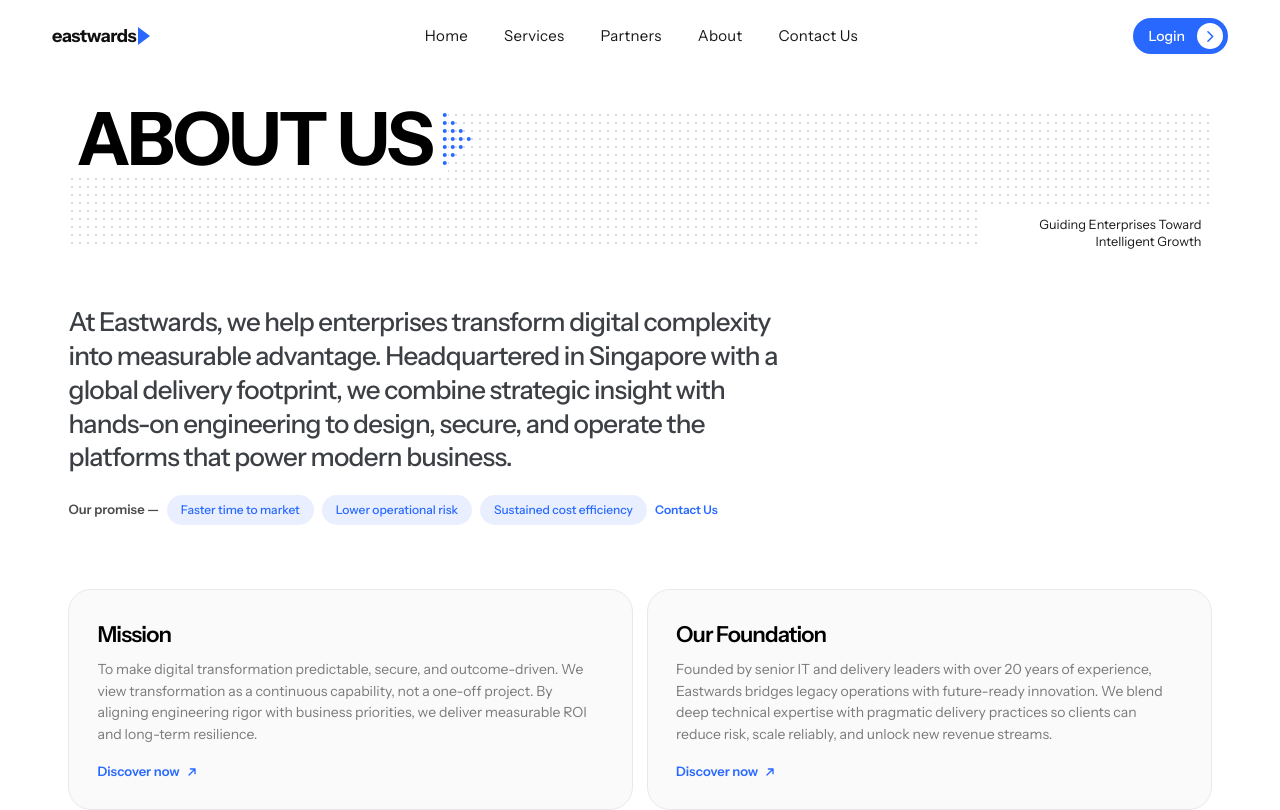
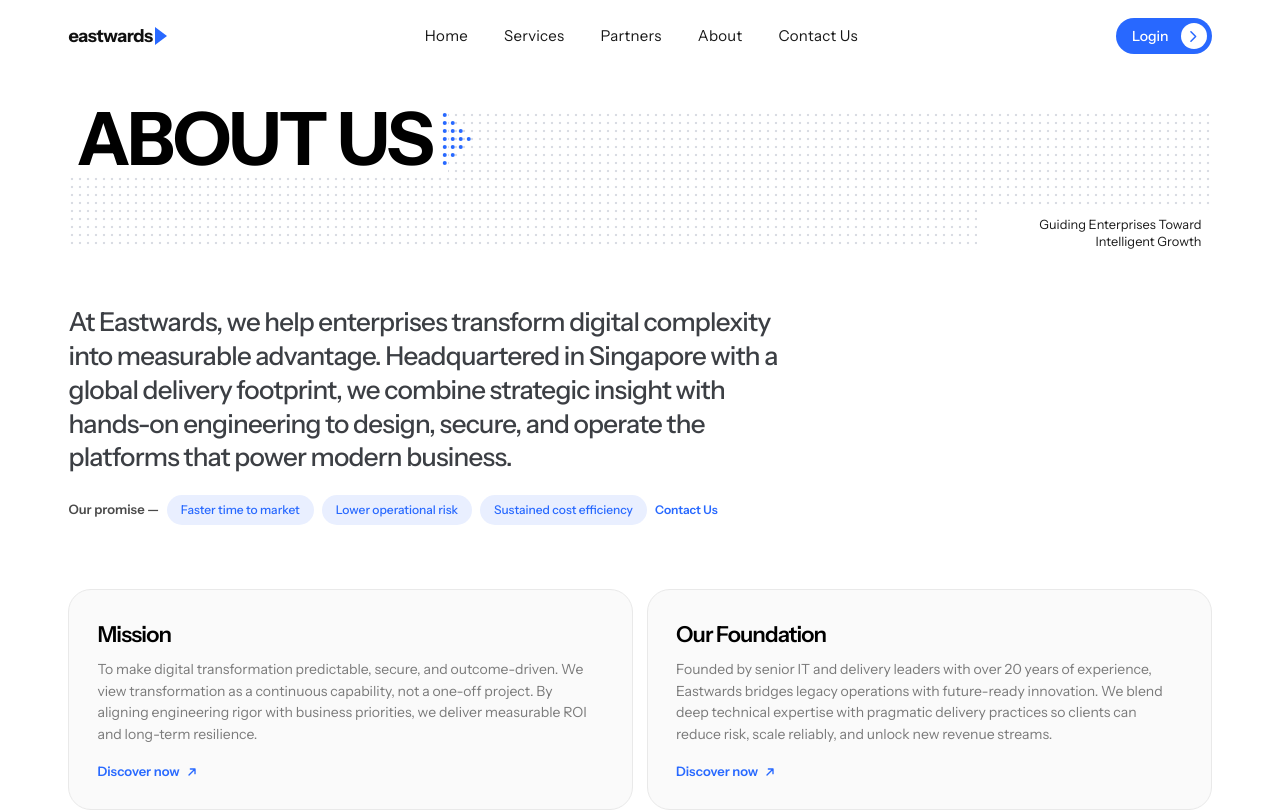
Before and after one commit to wajiha-kulsum/eastwards, a Next.js app: page /about in a window 1280 px wide. Shown: the top 810 px of the page. Built offline with nearby package versions, Linux system fonts and the light colour scheme.

Commit message:
Align the navbar on the shared section lanes

```diff
--- a/components/Navbar.tsx
+++ b/components/Navbar.tsx
@@ -11,7 +11,7 @@ export function Navbar() {
     <header className="relative w-full bg-white">
       <nav
         aria-label="Main navigation"
-        className="mx-auto flex h-[60px] w-full max-w-[1720px] items-center justify-between px-6 sm:px-10 sm:h-[68px] lg:h-[72px] lg:px-[52px]"
+        className="mx-auto flex h-[60px] w-full max-w-[1720px] items-center justify-between px-6 sm:px-10 sm:h-[68px] lg:h-[72px] lg:px-[5.35%]"
       >
         {/* Logo */}
         <Link
```
